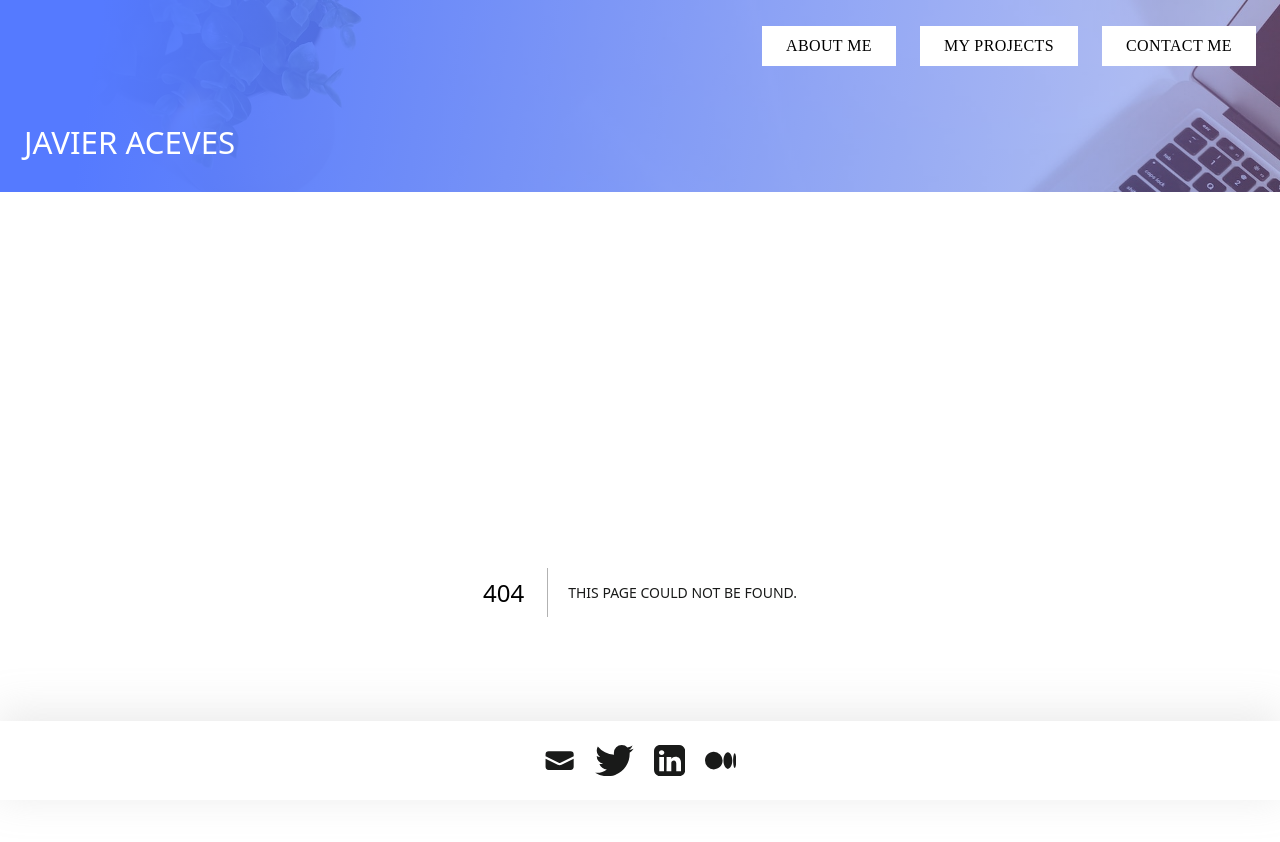
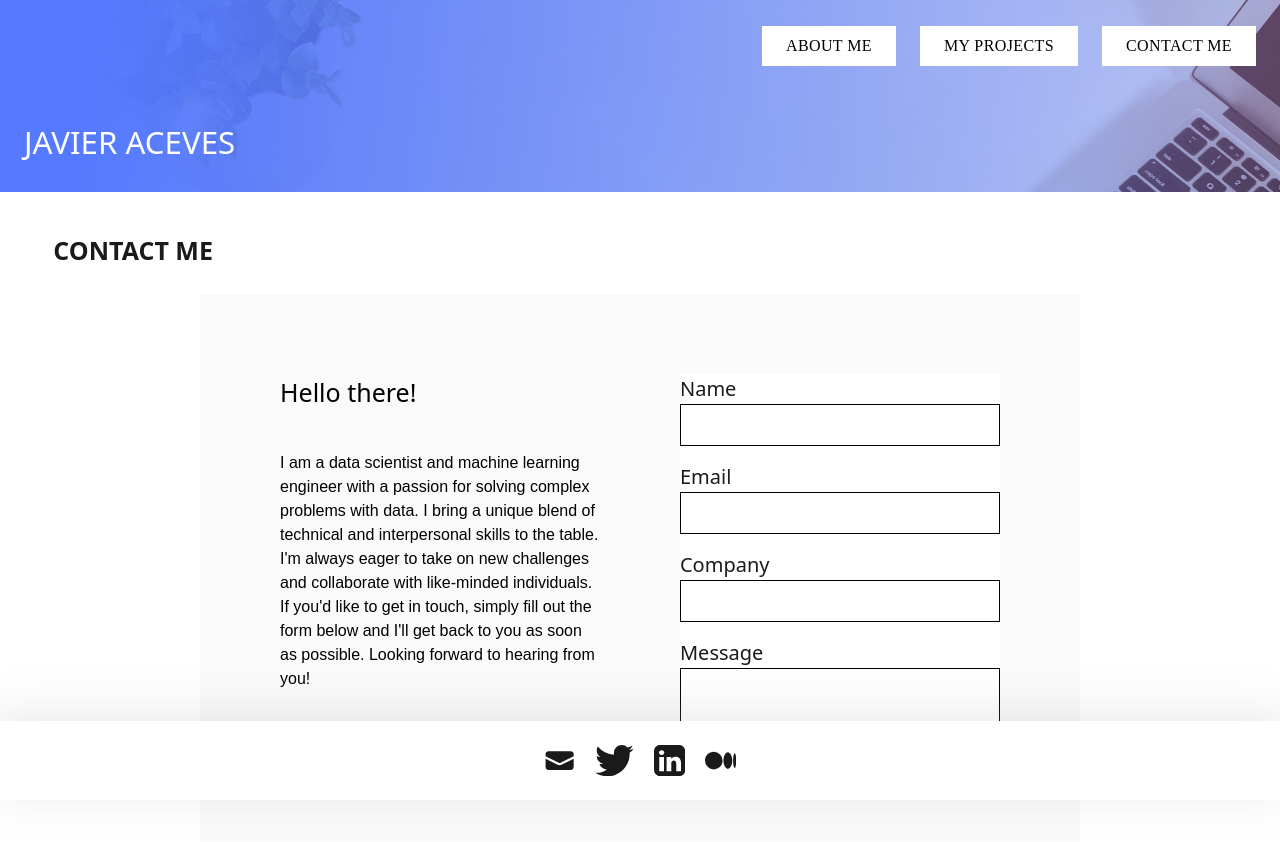
Before and after one commit to jacevesl/portfolio, a Next.js app: page /contact-me in a window 1280 px wide. Before the commit this address had no page. Shown: the top 842 px of the page. Built offline with nearby package versions, Linux system fonts and the light colour scheme.

Commit message:
Contact Me UI created

```diff
--- /dev/null
+++ b/app/contact-me/components/form.tsx
@@ -0,0 +1,74 @@
+'use client'
+import React from 'react'
+
+const Form = () => {
+  return (
+    <form
+    onSubmit={() => console.log(s)}
+    className='bg-white '
+    >
+        <div className='mb-4'>
+            <label
+            className='label-form'
+            htmlFor='name'
+            >Name</label>
+            <input
+            id='name'
+            type='text'
+            name='name'
+            className='input-form'
+            />
+        </div>
+          <div className='mb-4'>
+              <label
+                  className='label-form'
+                  htmlFor='email'
+              >Email</label>
+              <input
+                  id='email'
+                  type='text'
+                  name='email'
+                  className='input-form'
+              />
+          </div>
+          <div className='mb-4'>
+              <label
+                  className='label-form'
+                  htmlFor='company'
+            //       The htmlFor property sets or returns the value of the for attribute of a label.
+            //       The for attribute specifies which form element a label is bound to.
+              >Company</label>
+              <input
+                  id=  'company'
+                  type='text'
+                  name='company'
+                  className='input-form'
+              />
+          </div>
+          <div className='mb-4'>
+              <label
+                  className='label-form'
+                  htmlFor='message'
+              >Message</label>
+              <textarea
+                  id='message'
+                //   type='text'
+                  name='message'
+                  className='input-form'
+              />
+          </div>
+          <button
+          className='
+
+          bg-blue
+          rounded-md
+          p-2
+          text-white
+          min-w-100
+          hover:text-blue hover:bg-white hover:border'
+          type='submit'>Send Message</button>
+    </form>
+  )
+}
+
+export default Form
--- /dev/null
+++ b/app/contact-me/page.tsx
@@ -0,0 +1,23 @@
+import React from 'react'
+import { contactMeText } from '../data/data'
+import Form from './components/form'
+
+
+const ContactMePage = () => {
+  return (
+      <div className=' flex flex-col w-11/12 content-center m-auto mt-10'>
+        <h2>Contact Me</h2>
+        <div className='flex flex-row w-9/12 content-center m-auto bg-grey-light p-20 gap-20'>
+            <div className='flex flex-col w-2/4 '>
+                <h3 className='text-2xl mb-10'>{contactMeText.title}</h3>
+                <p>{contactMeText.body}</p>
+            </div>
+              <div className='w-2/4 '>
+                <Form/>
+            </div>
+        </div>
+    </div>
+  )
+}
+
+export default ContactMePage
--- a/app/globals.css
+++ b/app/globals.css
@@ -7,7 +7,8 @@
 	h2,
 	h3,
 	h4,
-	label {
+	label
+	{
 		font-family: Oswald, Proxima Nova, system-ui, sans-serif;
 	}
 	html {
@@ -37,9 +38,9 @@ section {
 	@apply sm:mb-10 mb-5;
 }
 
-/* .input-form {
-	@apply font-light border border-gray p-2 w-full;
-} */
-/* .label-form {
+.input-form {
+	@apply font-light border p-2 w-full;
+}
+.label-form {
 	@apply font-extralight mb-2 text-black text-xl;
-} */
+}
```
Also changed, not shown: app/api/contact/route.ts (added).
